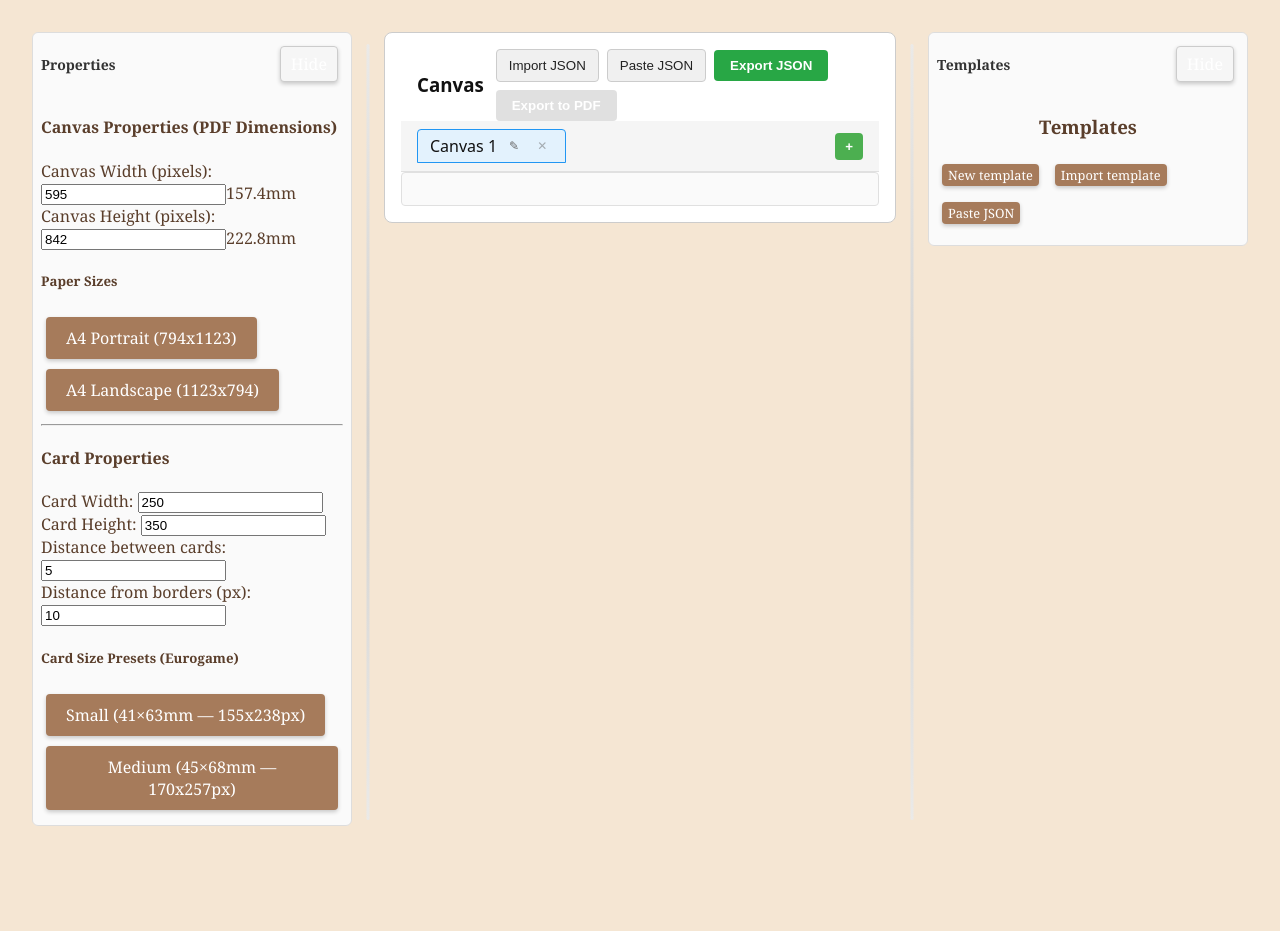
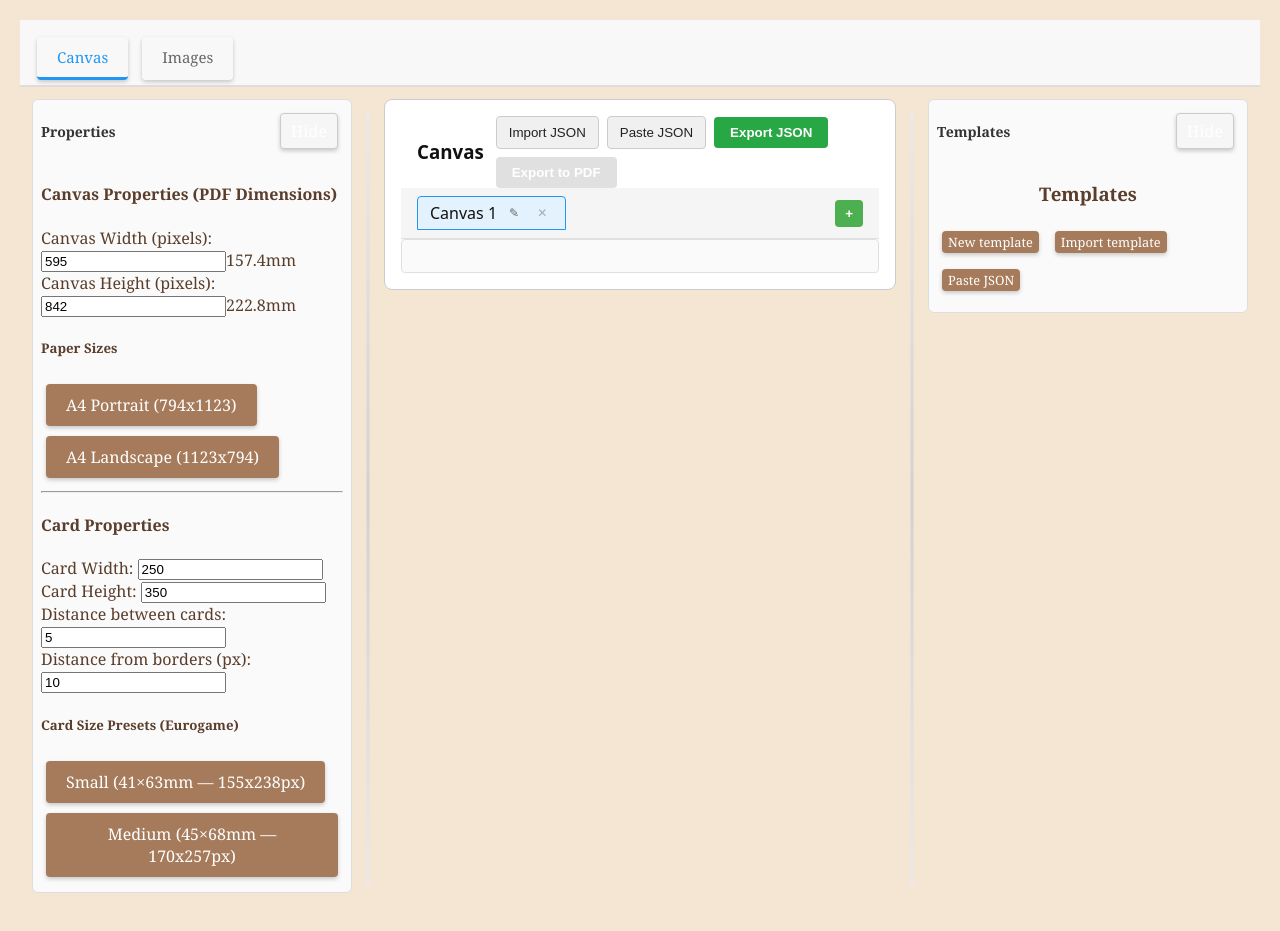
Before and after one commit to zubarevam96/card-generator-frontend, an Angular app: page /generate in a window 1280 px wide. Before the commit the page ends 864 px from the top, so only its background shows below. Built offline with nearby package versions, Linux system fonts and the light colour scheme.

Commit message:
added ability to change between generating and images from the main page

```diff
--- a/src/app/generate/generate.component.css
+++ b/src/app/generate/generate.component.css
@@ -1,3 +1,33 @@
+.global-tabs {
+    display: flex;
+    gap: 4px;
+    padding: 12px 12px 0 12px;
+    background: #f8f8f8;
+    border-bottom: 2px solid #ddd;
+}
+
+.global-tab {
+    padding: 10px 20px;
+    background: transparent;
+    border: none;
+    border-bottom: 3px solid transparent;
+    cursor: pointer;
+    font-size: 15px;
+    font-weight: 500;
+    color: #666;
+    transition: color 0.2s, border-color 0.2s;
+}
+
+.global-tab:hover {
+    color: #333;
+    background: #efefef;
+}
+
+.global-tab.active {
+    color: #2196f3;
+    border-bottom-color: #2196f3;
+}
+
 .generate-layout {
     display: grid;
     grid-template-columns: 1fr 8px 2fr 8px 1fr;
@@ -128,3 +158,8 @@
 .divider.inactive::after {
     opacity: 0.35;
 }
+
+.images-view {
+    min-height: 100vh;
+    padding: 12px;
+}
--- a/src/app/generate/generate.component.html
+++ b/src/app/generate/generate.component.html
@@ -1,4 +1,21 @@
-<div class="generate-layout" [style.gridTemplateColumns]="gridTemplateColumns">
+<div class="global-tabs">
+    <button
+        class="global-tab"
+        [class.active]="activeTab === 'canvas'"
+        (click)="switchTab('canvas')"
+    >
+        Canvas
+    </button>
+    <button
+        class="global-tab"
+        [class.active]="activeTab === 'images'"
+        (click)="switchTab('images')"
+    >
+        Images
+    </button>
+</div>
+
+<div class="generate-layout" *ngIf="activeTab === 'canvas'" [style.gridTemplateColumns]="gridTemplateColumns">
     <aside class="side left" [class.collapsed]="!showProperties">
         <ng-container *ngIf="showProperties; else collapsedLeft">
             <div class="side-header">
@@ -37,3 +54,7 @@
         </ng-template>
     </aside>
 </div>
+
+<div class="images-view" *ngIf="activeTab === 'images'">
+    <app-images-library></app-images-library>
+</div>
--- a/src/app/generate/generate.component.ts
+++ b/src/app/generate/generate.component.ts
@@ -3,15 +3,18 @@ import { CommonModule } from '@angular/common';
 import { PropertiesBlockComponent } from './components/properties-block/properties-block.component';
 import { CanvasBlockComponent } from './components/canvas-block/canvas-block.component';
 import { TemplatesBlockComponent } from './components/templates-block/templates-block.component';
+import { ImagesLibraryComponent } from '../images-library/images-library.component';
 
 @Component({
   selector: 'app-generate',
   standalone: true,
-  imports: [CommonModule, PropertiesBlockComponent, CanvasBlockComponent, TemplatesBlockComponent],
+  imports: [CommonModule, PropertiesBlockComponent, CanvasBlockComponent, TemplatesBlockComponent, ImagesLibraryComponent],
   templateUrl: './generate.component.html',
   styleUrls: ['./generate.component.css']
 })
 export class GenerateComponent {
+  activeTab: 'canvas' | 'images' = 'canvas';
+
   showProperties = true;
   showTemplates = true;
 
@@ -47,6 +50,10 @@ export class GenerateComponent {
     if (!this.showTemplates) {
       this.draggingSide = null;
     }
+  }
+
+  switchTab(tab: 'canvas' | 'images'): void {
+    this.activeTab = tab;
   }
 
   startDrag(side: 'left' | 'right', event: MouseEvent): void {
```
